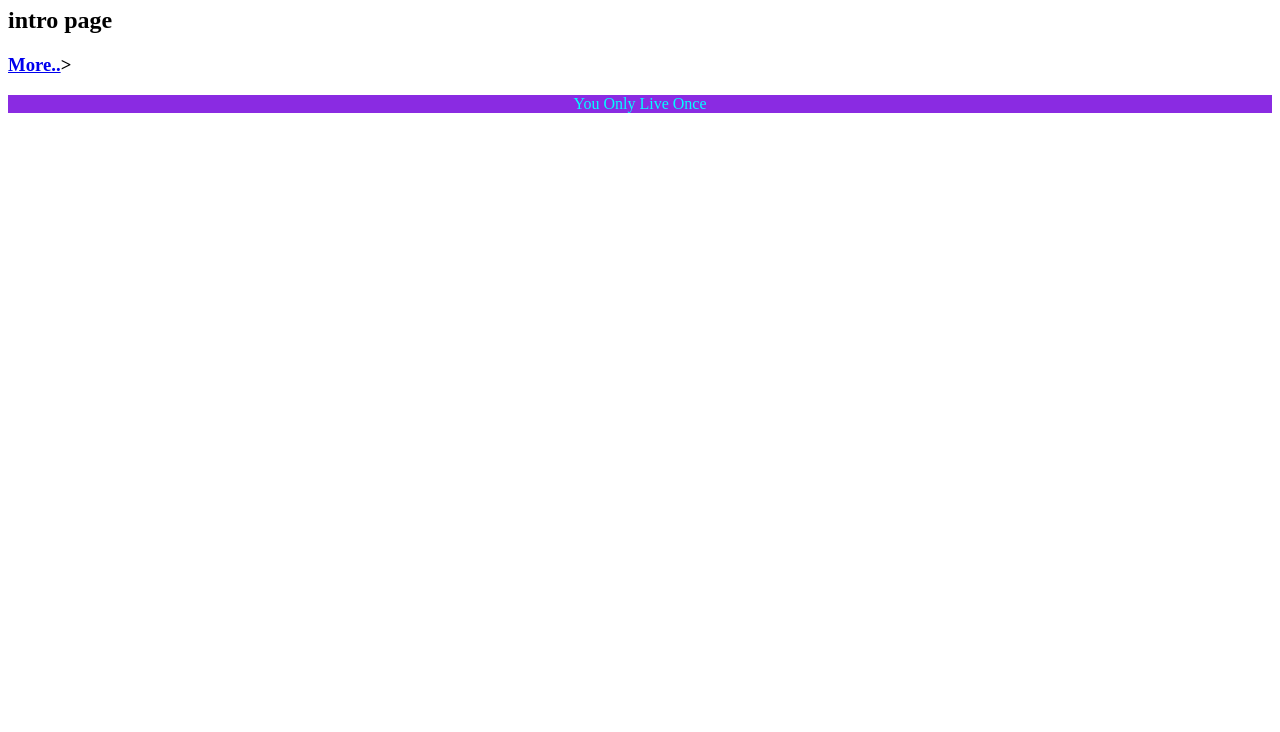
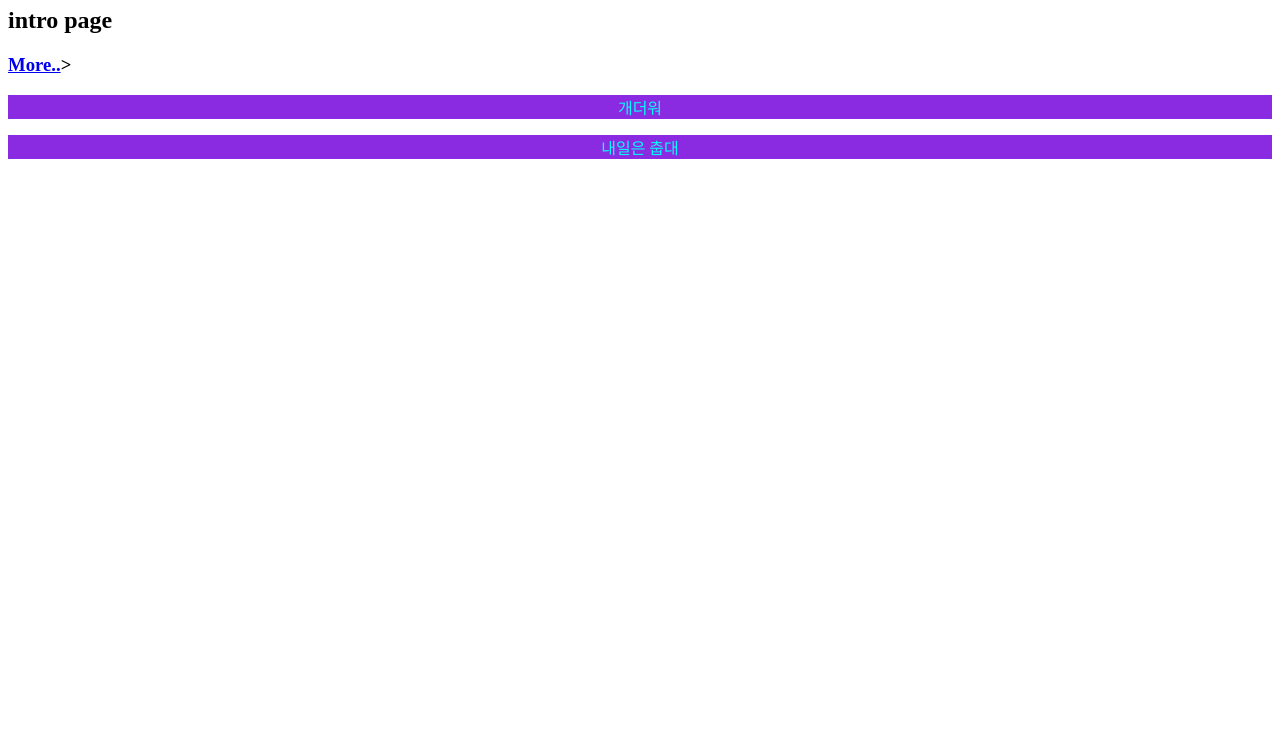
Before and after one commit to Yangsiyoung0901/practice_git, a plain HTML site: page simple_webpage/index.html in a window 1280 px wide. Shown: the part 68-800 px from the top of the page. Drawn offline with Linux system fonts and the light colour scheme.

Commit message:
날씨추가

```diff
--- a/simple_webpage/index.html
+++ b/simple_webpage/index.html
@@ -13,5 +13,8 @@
     <a href="info.html">More..</a>></a>
 </h3>
 <p>
-    You Only Live Once
+    개더워
 </p>
+<p>
+    내일은 춥대
+</p>
```
